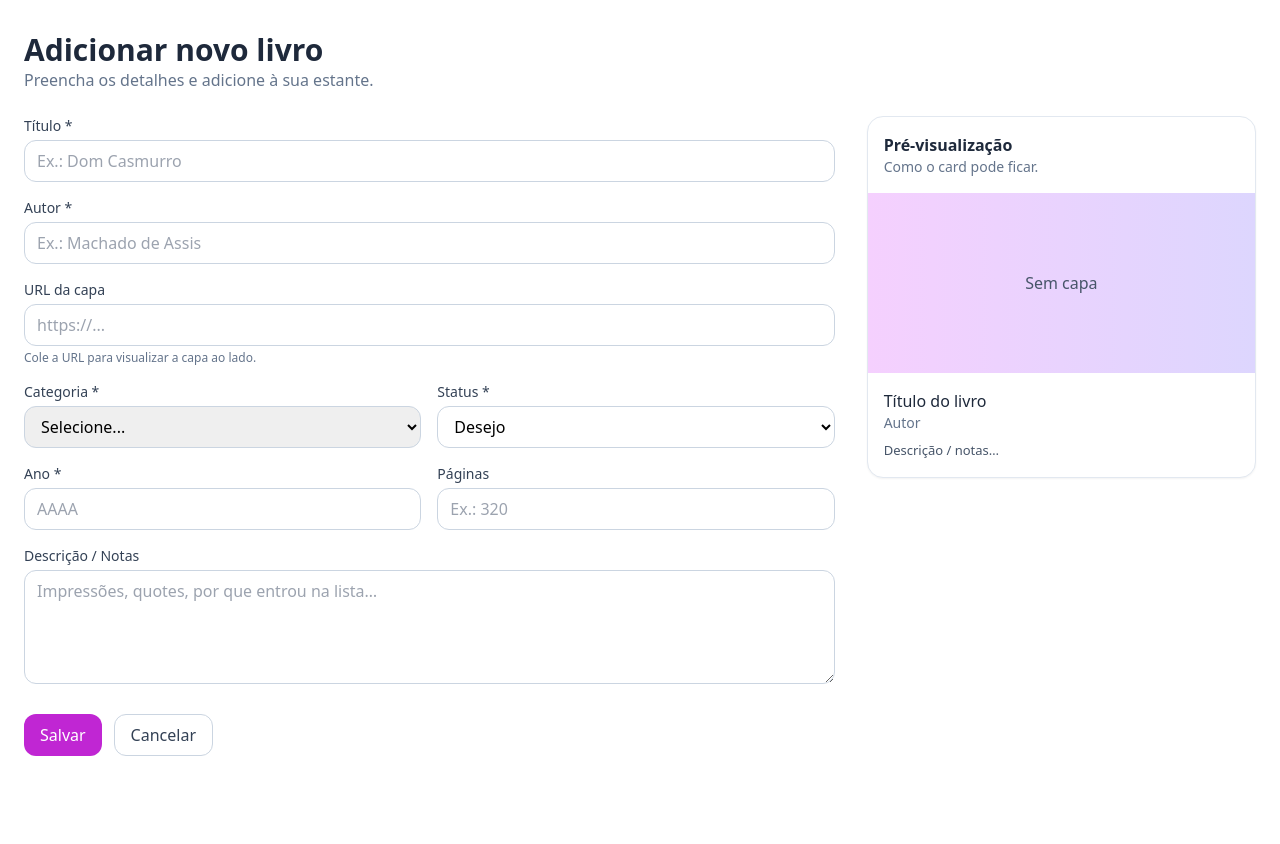
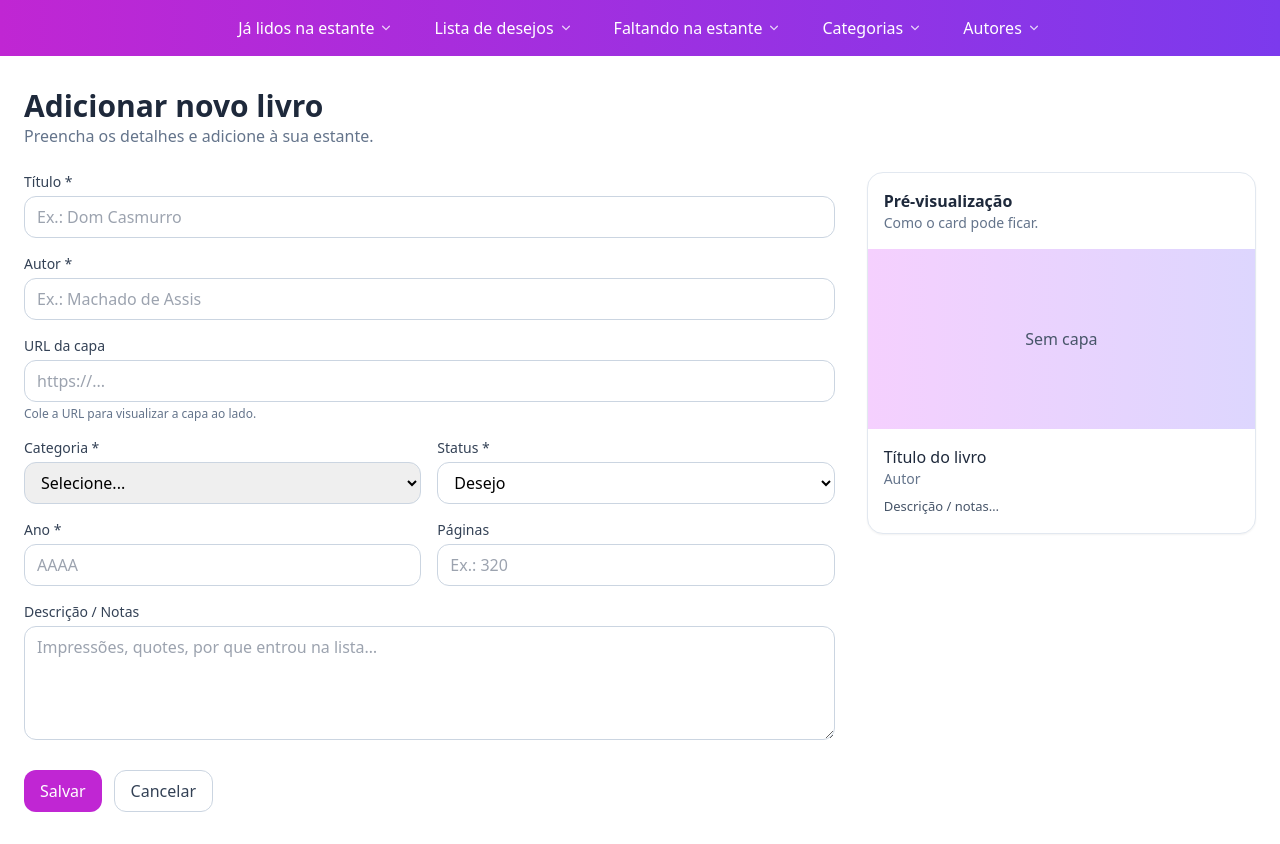
Before and after one commit to KailanySousa/library-app, an Angular app: page /novo in a window 1280 px wide. Before the commit the page ends 800 px from the top, so only its background shows below. Built offline with nearby package versions, Linux system fonts and the light colour scheme; no server answers.

Commit message:
altera header

```diff
--- a/src/app/components/categorias/categorias.component.html
+++ b/src/app/components/categorias/categorias.component.html
@@ -1,3 +1,4 @@
+<app-header></app-header>
 <section class="container mx-auto px-6 py-10">
   <header class="mb-6">
     <h1 class="text-2xl md:text-3xl font-semibold text-slate-800">
--- a/src/app/components/categorias/categorias.component.ts
+++ b/src/app/components/categorias/categorias.component.ts
@@ -1,10 +1,11 @@
 import { Component } from '@angular/core';
 import { RouterModule } from '@angular/router';
+import { HeaderComponent } from '../header/header.component';
 
 @Component({
   selector: 'app-categorias',
   standalone: true,
-  imports: [RouterModule],
+  imports: [RouterModule, HeaderComponent],
   templateUrl: './categorias.component.html',
 })
 export class CategoriasComponent {}
--- a/src/app/components/header/header.component.html
+++ b/src/app/components/header/header.component.html
@@ -94,5 +94,81 @@
         </button>
       </div> -->
     </details>
+
+    <details class="relative group dropdown">
+      <summary
+        class="cursor-pointer px-3 py-1.5 rounded-lg hover:bg-white/10 focus-visible:outline focus-visible:outline-2 focus-visible:outline-white select-none flex items-center gap-1"
+        aria-haspopup="menu"
+      >
+        Categorias
+        <svg
+          xmlns="http://www.w3.org/2000/svg"
+          class="h-4 w-4 opacity-80"
+          viewBox="0 0 20 20"
+          fill="currentColor"
+        >
+          <path
+            fill-rule="evenodd"
+            d="M5.23 7.21a.75.75 0 011.06.02L10 10.94l3.71-3.71a.75.75 0 111.06 1.06l-4.24 4.24a.75.75 0 01-1.06 0L5.21 8.29a.75.75 0 01.02-1.08z"
+            clip-rule="evenodd"
+          />
+        </svg>
+      </summary>
+      <div
+        class="absolute left-0 mt-2 w-56 rounded-xl bg-white text-slate-800 shadow-lg ring-1 ring-black/5 p-1 z-50"
+        role="menu"
+      >
+        <button
+          class="w-full text-left px-3 py-2 rounded-lg hover:bg-fuchsia-50"
+          [routerLink]="['/categorias/lista']"
+        >
+          Ver todas
+        </button>
+        <button
+          class="w-full text-left px-3 py-2 rounded-lg hover:bg-fuchsia-50"
+          [routerLink]="['/categorias/nova']"
+        >
+          Cadastrar nova
+        </button>
+      </div>
+    </details>
+
+    <details class="relative group dropdown">
+      <summary
+        class="cursor-pointer px-3 py-1.5 rounded-lg hover:bg-white/10 focus-visible:outline focus-visible:outline-2 focus-visible:outline-white select-none flex items-center gap-1"
+        aria-haspopup="menu"
+      >
+        Autores
+        <svg
+          xmlns="http://www.w3.org/2000/svg"
+          class="h-4 w-4 opacity-80"
+          viewBox="0 0 20 20"
+          fill="currentColor"
+        >
+          <path
+            fill-rule="evenodd"
+            d="M5.23 7.21a.75.75 0 011.06.02L10 10.94l3.71-3.71a.75.75 0 111.06 1.06l-4.24 4.24a.75.75 0 01-1.06 0L5.21 8.29a.75.75 0 01.02-1.08z"
+            clip-rule="evenodd"
+          />
+        </svg>
+      </summary>
+      <div
+        class="absolute left-0 mt-2 w-56 rounded-xl bg-white text-slate-800 shadow-lg ring-1 ring-black/5 p-1 z-50"
+        role="menu"
+      >
+        <button
+          class="w-full text-left px-3 py-2 rounded-lg hover:bg-fuchsia-50"
+          [routerLink]="['/autores/lista']"
+        >
+          Ver todos
+        </button>
+        <button
+          class="w-full text-left px-3 py-2 rounded-lg hover:bg-fuchsia-50"
+          [routerLink]="['/autores/nova']"
+        >
+          Cadastrar novo
+        </button>
+      </div>
+    </details>
   </nav>
 </header>
--- a/src/app/components/header/header.component.ts
+++ b/src/app/components/header/header.component.ts
@@ -1,9 +1,10 @@
 import { Component } from '@angular/core';
 import { CommonModule } from '@angular/common';
+import { RouterModule } from '@angular/router';
 
 @Component({
   selector: 'app-header',
-  imports: [CommonModule],
+  imports: [CommonModule, RouterModule],
   templateUrl: './header.component.html',
 })
 export class HeaderComponent {}
--- a/src/app/components/novo/novo.component.html
+++ b/src/app/components/novo/novo.component.html
@@ -1,3 +1,4 @@
+<app-header></app-header>
 <section class="container mx-auto px-6 py-8">
   <header class="mb-6">
     <h1 class="text-2xl md:text-3xl font-semibold text-slate-800">
--- a/src/app/components/novo/novo.component.ts
+++ b/src/app/components/novo/novo.component.ts
@@ -12,11 +12,12 @@ import { EStatus } from '../../enums/status.enum';
 import { STATUS_OPTIONS } from '../../consts/status.const';
 import { CategoriaService } from '../../categoria.service';
 import ICategoria from '../../interfaces/categoria.interface';
+import { HeaderComponent } from '../header/header.component';
 
 @Component({
   selector: 'app-novo',
   standalone: true,
-  imports: [CommonModule, ReactiveFormsModule, RouterModule],
+  imports: [CommonModule, ReactiveFormsModule, RouterModule, HeaderComponent],
   templateUrl: './novo.component.html',
 })
 export class NovoComponent implements OnInit {
```
